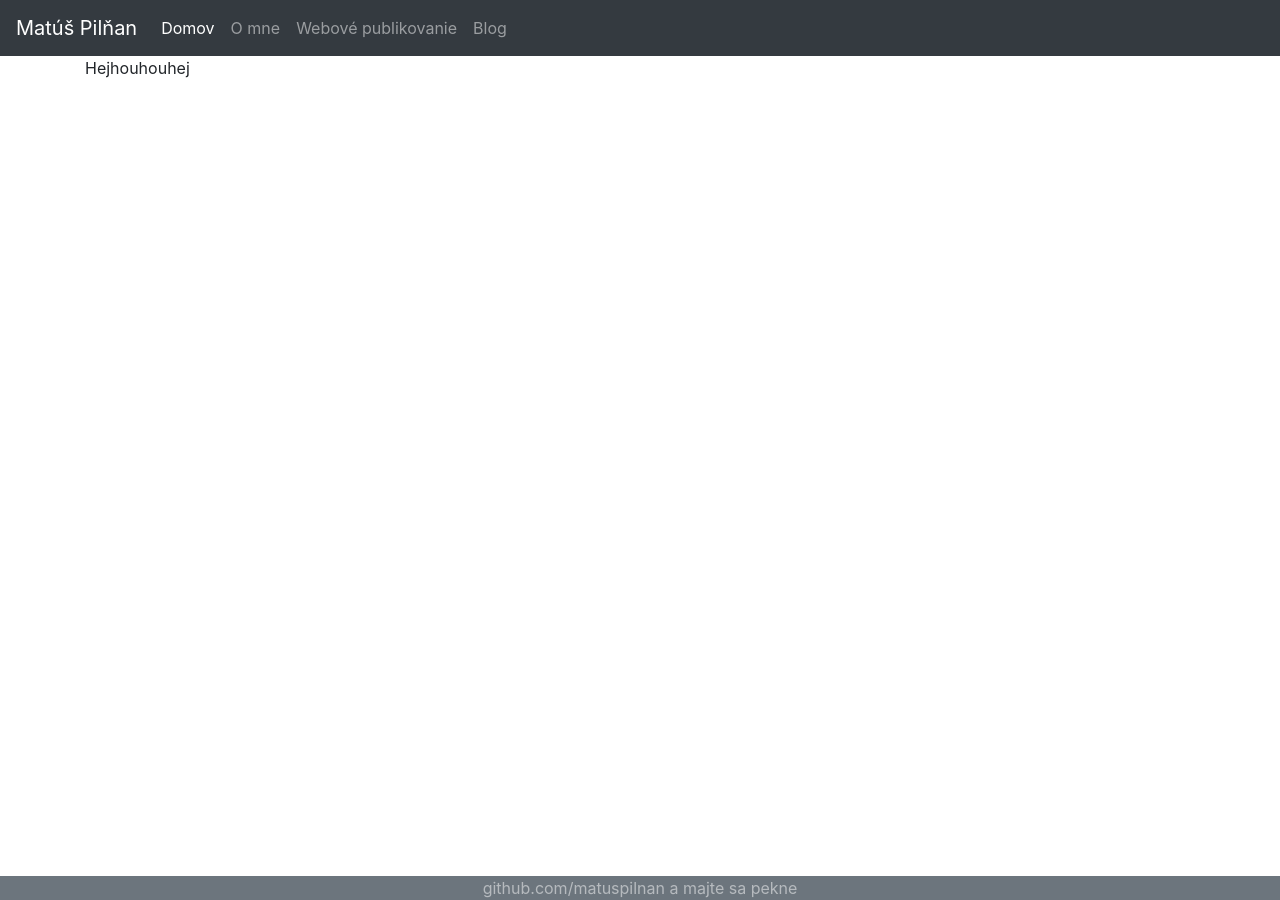
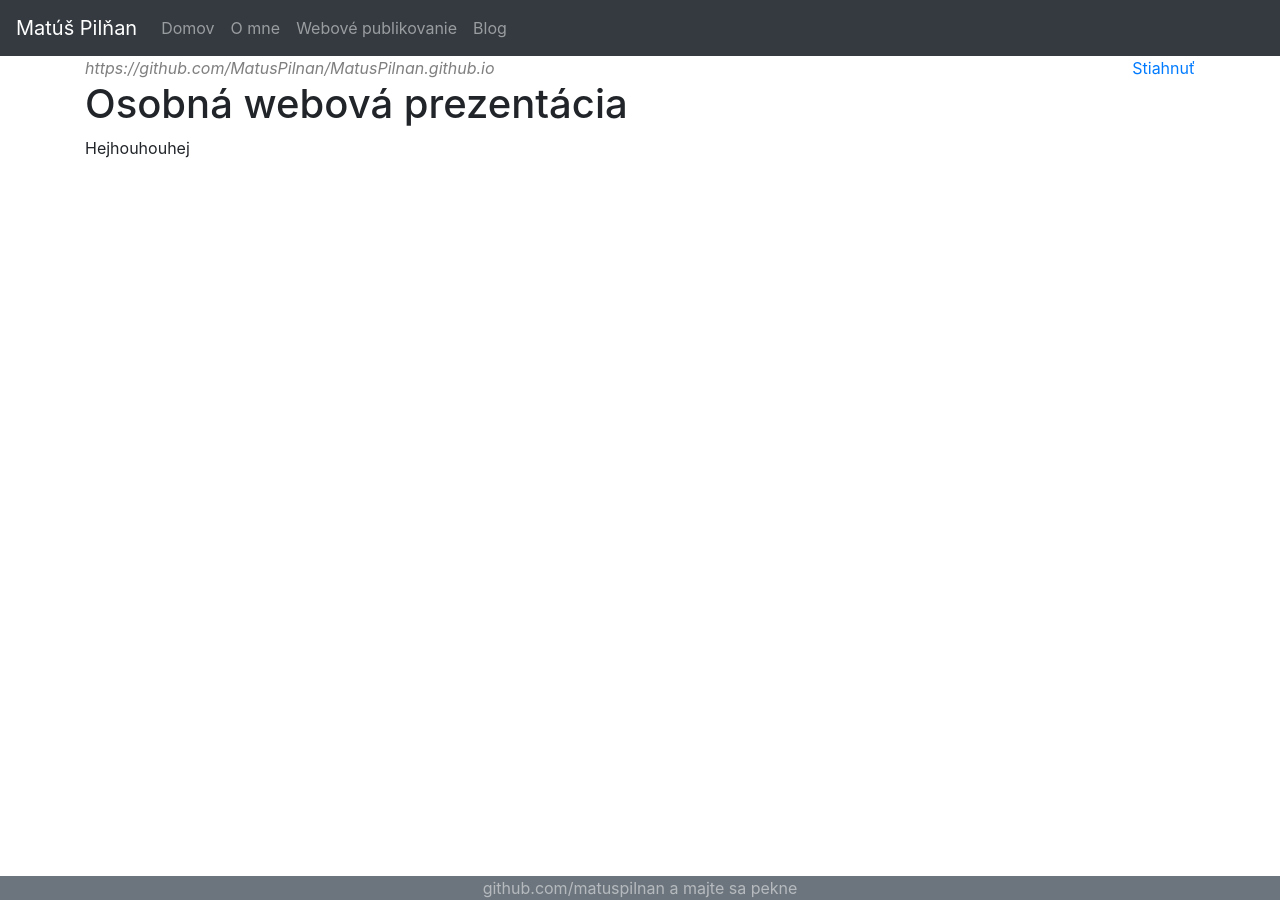
Before and after one commit to MatusPilnan/MatusPilnan.github.io, a Jekyll site: the page built from _zadania/zadanie-1.md, in a window 1280 px wide. Built offline with Jekyll 4.4.1, drawn with Linux system fonts in a browser that asks for light colours.

Commit message:
pridane linky na github

```diff
--- a/_layouts/default.html
+++ b/_layouts/default.html
@@ -36,10 +36,10 @@
 		</button>
 		<div class="collapse navbar-collapse" id="collapsibleNavId">
 			<ul class="navbar-nav mr-auto mt-2 mt-lg-0">
-				<li class="nav-item active"><a class="nav-link" href="/">Domov</a></li>
-				<li class="nav-item"><a class="nav-link" href="/about">O mne</a></li>
-				<li class="nav-item"><a class="nav-link" href="/wpub">Webové publikovanie</a></li>
-				<li class="nav-item"><a class="nav-link" href="/blog">Blog</a></li>
+				<li class="nav-item {% if page.url == '/'%}active{% endif %}"><a class="nav-link" href="/">Domov</a></li>
+				<li class="nav-item {% if page.url == '/about/'%}active{% endif %}"><a class="nav-link" href="/about">O mne</a></li>
+				<li class="nav-item {% if page.url == '/wpub/'%}active{% endif %}"><a class="nav-link" href="/wpub">Webové publikovanie</a></li>
+				<li class="nav-item {% if page.url == '/blog/'%}active{% endif %}"><a class="nav-link" href="/blog">Blog</a></li>
 			</ul>
 		</div>
 	</nav>
--- a/_layouts/zadanie.html
+++ b/_layouts/zadanie.html
@@ -1,4 +1,18 @@
 ---
 layout: default
 ---
+
+
+<div class="row">
+    <div class="col">
+        <a class="text-black-50" href="{{ page.github_url }}"><i>{{ page.github_url }}</i></a>
+    </div>
+    <div class="col text-right">
+        <a class="github-button" href="{{ page.github_url }}/archive/master.zip"
+        data-icon="octicon-cloud-download" data-size="large">Stiahnuť</a>
+    </div>
+</div>
+
 <h1>{{ page.title }}</h1>
+
+{{content}}
--- a/wpub/index.html
+++ b/wpub/index.html
@@ -5,6 +5,7 @@ title: Webové publikovanie
 <h1>{{page.title}}</h1>
 <ul class="zadania">
 
+    {% assign zadania_zoradene = site.zadania | sort_natural %}
     {% for zadanie in site.zadania %}
     <li>
         <a href="{{ zadanie.url }}" title="{{ zadanie.title }}">
```
Also changed, not shown: _zadania/zadanie-1.md (+1 -1 lines).
